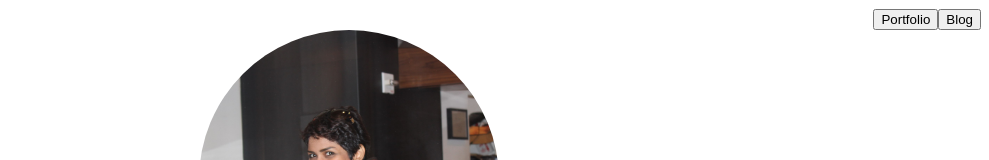
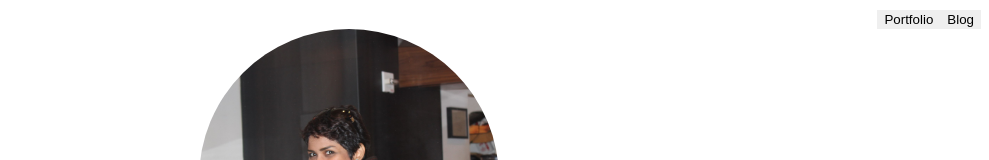
Before and after one commit to ekalhor/elmira-site-clean, a Next.js app: page / in a window 1280 px wide. Shown: the top 160 px of the page, without its empty margins (291-1280 px from the left). Built offline with nearby package versions, Linux system fonts and the light colour scheme.

Commit message:
Adding pages for blog and portfolio

```diff
--- a/src/app/page.js
+++ b/src/app/page.js
@@ -12,17 +12,19 @@ export default function HomePage() {
       style={{ fontFamily: 'var(--font-inter)' }}
     >
       {/* Top Right Navigation */}
-      <div className="w-full flex justify-end mt-6 pr-6 space-x-4">
+      <div className="w-full flex justify-end mt-6 pr-6 text-sm">
+        <div className="flex gap-4">
           <Link href="/portfolio">
-          <button className="px-4 py-1 text-sm text-blue-800 hover:underline">
+            <button className="px-4 py-1 text-sm text-blue-800 hover:underline border border-transparent">
               Portfolio
             </button>
           </Link>
           <Link href="/blog">
-          <button className="px-4 py-1 text-sm text-blue-800 hover:underline">
+            <button className="px-4 py-1 text-sm text-blue-800 hover:underline border border-transparent">
               Blog
             </button>
           </Link>
+        </div>
       </div>
 
       {/* Main Section */}
```
Lines whose indentation alone changed are shown as unchanged.
